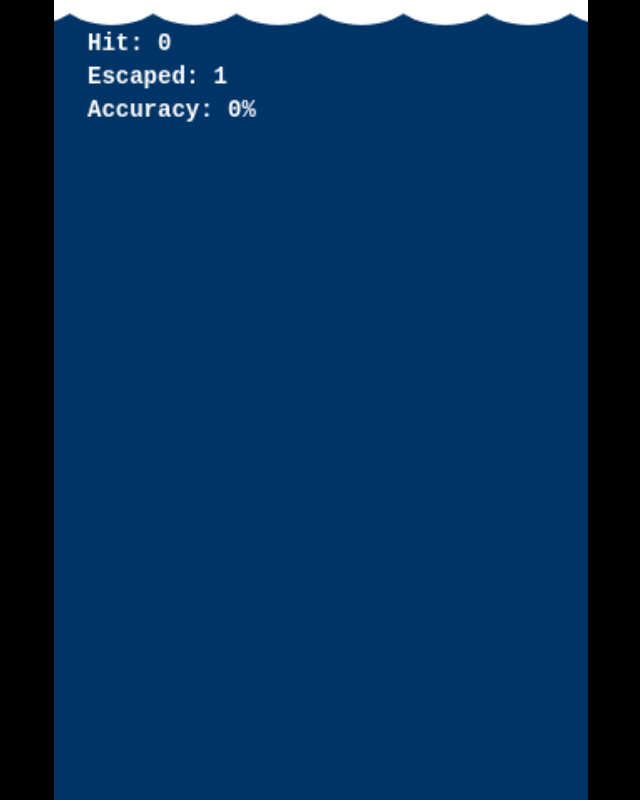
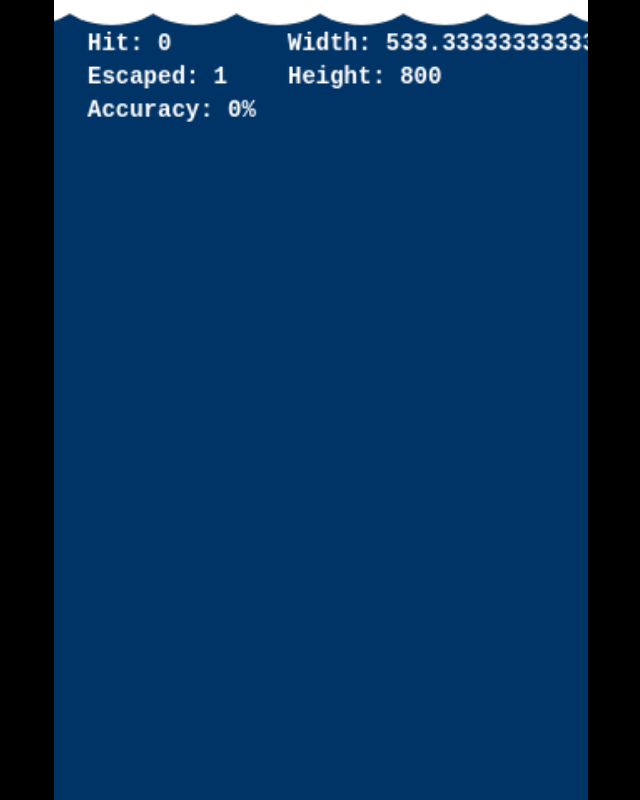
Before and after one commit to nschul4/www, a plain HTML site: page pop_game_demo/index.html in a window 1280 px wide. Shown: the whole page, without its empty margins (319-959 px from the left). Drawn offline with Linux system fonts and the light colour scheme.

Commit message:
added current width and height to text on screen

```diff
--- a/pop_game_demo/index.html
+++ b/pop_game_demo/index.html
@@ -287,6 +287,8 @@
                 POP.Draw.text('Hit: ' + POP.score.hit, 20, 30, 14, '#fff');
                 POP.Draw.text('Escaped: ' + POP.score.escaped, 20, 50, 14, '#fff');
                 POP.Draw.text('Accuracy: ' + POP.score.accuracy + '%', 20, 70, 14, '#fff');
+                POP.Draw.text('Width: ' + POP.currentWidth, 140, 30, 14, '#fff');
+                POP.Draw.text('Height: ' + POP.currentHeight, 140, 50, 14, '#fff');
 
             },
 
```
